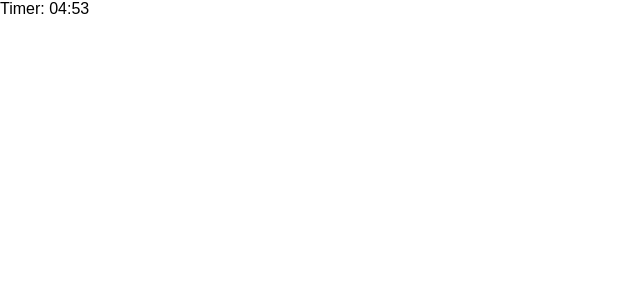
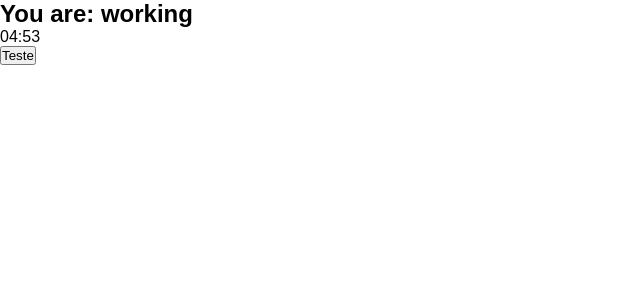
Before and after one commit to kauanhindlmayer/react-pomodoro-timer, a React (Create React App) app: page / in a window 1280 px wide. Shown: the top 300 px of the page, without its empty margins (0-640 px from the left). Built offline with nearby package versions, Linux system fonts and the light colour scheme.

Commit message:
Adding button and timer components

```diff
--- /dev/null
+++ b/src/components/button.tsx
@@ -0,0 +1,15 @@
+import React from 'react';
+
+interface Props {
+  text: string;
+  onClick?: () => void;
+  className?: string;
+}
+
+export function Button(props: Props): JSX.Element {
+  return (
+    <button onClick={props.onClick} className={props.className}>
+      {props.text}
+    </button>
+  );
+}
--- a/src/components/pomodoro_timer.tsx
+++ b/src/components/pomodoro_timer.tsx
@@ -1,6 +1,8 @@
 import React from 'react';
 import { useInterval } from '../hooks/user_interval';
 import { secondsToTime } from '../utils/seconds_to_time';
+import { Button } from './button';
+import { Timer } from './timer';
 
 interface Props {
   defaultPomodoroTime: number;
@@ -13,5 +15,11 @@
     setMainTime(mainTime - 1);
   }, 1000);
 
-  return <div>Timer: {secondsToTime(mainTime)}</div>;
+  return (
+    <div className="pomodoro">
+      <h2>You are: working</h2>
+      <Timer mainTime={mainTime} />
+      <Button text="Teste" onClick={() => console.log(1)}></Button>
+    </div>
+  );
 }
--- /dev/null
+++ b/src/components/timer.tsx
@@ -0,0 +1,10 @@
+import React from 'react';
+import { secondsToTime } from '../utils/seconds_to_time';
+
+interface Props {
+  mainTime: number;
+}
+
+export function Timer(props: Props): JSX.Element {
+  return <div className="timer">{secondsToTime(props.mainTime)}</div>;
+}
```
